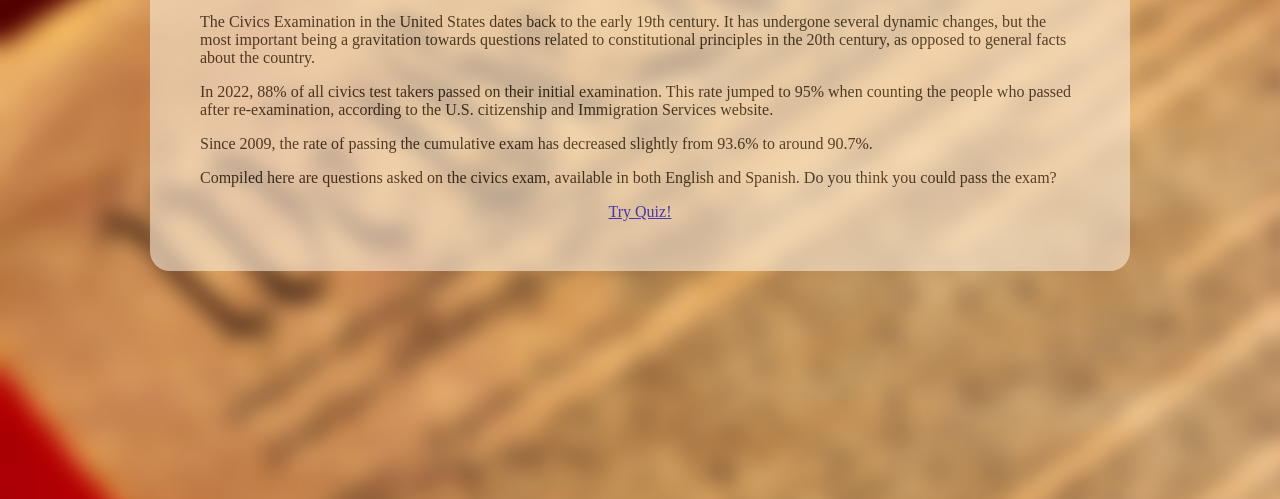
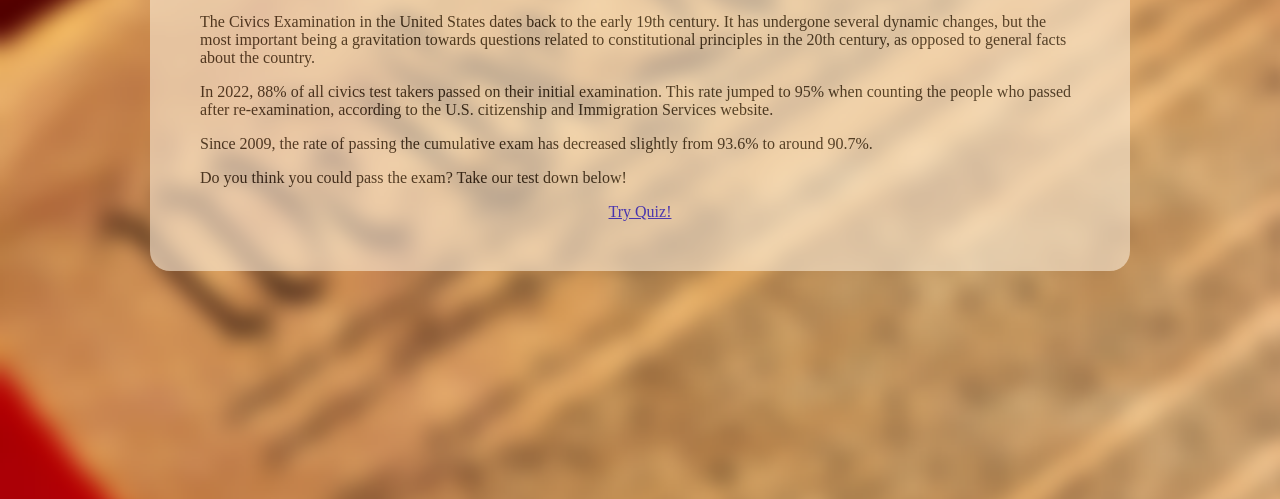
Before and after one commit to rdep1124/utility-project-jackieray, a plain HTML site: page index.html in a window 1280 px wide. Shown: the part 301-800 px from the top of the page. Drawn offline with Linux system fonts and the light colour scheme.

Commit message:
Add files via upload

```diff
--- a/index.html
+++ b/index.html
@@ -19,7 +19,7 @@
 
             <p>Since 2009, the rate of passing the cumulative exam has decreased slightly from 93.6% to around 90.7%.</p>
 
-            <p>Compiled here are questions asked on the civics exam, available in both English and Spanish. Do you think you could pass the exam?</p>
+            <p>Do you think you could pass the exam? Take our test down below!</p>
 
             <div class="quizbutton"><a href="quiz.html">Try Quiz!</a></div>
           </div>
```
